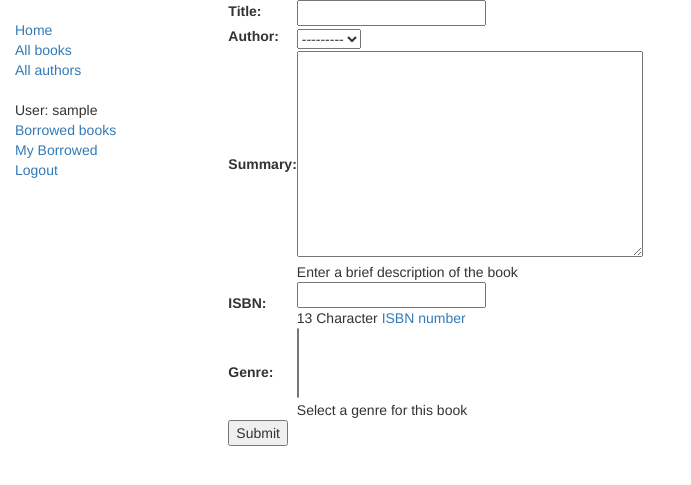
After one commit to goldaev51/developer_mozilla_django, a Django app: page /catalog/book/create/ in a window 1280 px wide. The commit adds this page. Shown: the top 485 px of the page, without its empty margins (0-691 px from the left). Run offline with Django 4.2, Linux system fonts and the light colour scheme; the visitor is signed in with stand-in values (Sample User, id 1); data that the repository does not hold is empty; some libraries are stand-ins or nearby versions.

Commit message:
finish step 9, forms

```diff
--- a/catalog/models.py
+++ b/catalog/models.py
@@ -117,3 +117,4 @@ class Author(models.Model):
 
     class Meta:
         ordering = ['last_name']
+        permissions = (('author_modification', 'Can modify author'),)
--- /dev/null
+++ b/catalog/templates/catalog/book_form.html
@@ -0,0 +1,13 @@
+{% extends "base_generic.html" %}
+
+{% block content %}
+
+<form action="" method="post">
+    {% csrf_token %}
+    <table>
+    {{ form.as_table }}
+    </table>
+    <input type="submit" value="Submit" />
+
+</form>
+{% endblock %}
--- a/catalog/templates/catalog/bookinstance_list_borrowed_books.html
+++ b/catalog/templates/catalog/bookinstance_list_borrowed_books.html
@@ -10,6 +10,9 @@
                 <li class="{% if bookinst.is_overdue %}text-danger{% endif %}">
                     <a href="{% url 'book-detail' bookinst.book.pk %}">{{ bookinst.book.title }}</a>
                     ({{ bookinst.due_back }}) -- Borrowed by {{ bookinst.borrower.username }}
+                    {% if perms.catalog.can_mark_returned %}-
+                        <a href="{% url 'renew-book-librarian' bookinst.id %}">Renew</a>
+                    {% endif %}
                 </li>
             {% endfor %}
         </ul>
--- a/catalog/urls.py
+++ b/catalog/urls.py
@@ -10,4 +10,17 @@ urlpatterns = [
     path('author/<int:pk>', views.AuthorDetailView.as_view(), name='author-detail'),
     path('mybooks/', views.LoanedBooksByUserListView.as_view(), name='my-borrowed'),
     path('borrowed-books/', views.BorrowedBooksByUserListView.as_view(), name='borrowed-books'),
+    path('book/<str:pk>/renew/', views.renew_book_librarian, name='renew-book-librarian')
 ]
+
+urlpatterns += [
+    path('author/create/', views.AuthorCreate.as_view(), name='author_create'),
+    path('author/<int:pk>/update/', views.AuthorUpdate.as_view(), name='author_update'),
+    path('author/<int:pk>/delete/', views.AuthorDelete.as_view(), name='author_delete'),
+]
+
+urlpatterns += [
+    path('book/create/', views.BookCreate.as_view(), name='book_create'),
+    path('book/<int:pk>/update/', views.BookUpdate.as_view(), name='book_update'),
+    path('book/<int:pk>/delete/', views.BookDelete.as_view(), name='book_delete'),
+]
--- a/catalog/views.py
+++ b/catalog/views.py
@@ -1,8 +1,82 @@
+import datetime
+
+from django.contrib.auth.decorators import permission_required
 from django.contrib.auth.mixins import LoginRequiredMixin, PermissionRequiredMixin
-from django.shortcuts import render
+from django.shortcuts import get_object_or_404, render, redirect
+from django.urls import reverse_lazy
 from django.views import generic
+from django.views.generic.edit import CreateView, UpdateView, DeleteView
 
-from .models import Book, Author, BookInstance
+from .forms import RenewBookModelForm
+from .models import Author
+from .models import Book, BookInstance
+
+
+class AuthorCreate(PermissionRequiredMixin, CreateView):
+    model = Author
+    fields = '__all__'
+    initial = {'date_of_death': '12/10/2016', }
+    permission_required = ('catalog.can_add_author',)
+
+
+class AuthorUpdate(PermissionRequiredMixin, UpdateView):
+    model = Author
+    fields = ['first_name', 'last_name', 'date_of_birth', 'date_of_death']
+    permission_required = ('catalog.can_change_author',)
+
+
+class AuthorDelete(PermissionRequiredMixin, DeleteView):
+    model = Author
+    success_url = reverse_lazy('authors')
+    permission_required = ('catalog.can_delete_author',)
+
+
+class BookCreate(PermissionRequiredMixin, CreateView):
+    model = Book
+    fields = '__all__'
+    permission_required = ('catalog.can_add_book',)
+
+
+class BookUpdate(PermissionRequiredMixin, UpdateView):
+    model = Book
+    fields = ['title', 'author', 'summary', 'isbn', 'genre']
+    permission_required = ('catalog.can_change_book',)
+
+
+class BookDelete(PermissionRequiredMixin, DeleteView):
+    model = Book
+    success_url = reverse_lazy('books')
+    permission_required = ('catalog.can_delete_book',)
+
+
+@permission_required('catalog.can_mark_returned')
+def renew_book_librarian(request, pk):
+    """
+    View function for renewing a specific BookInstance by librarian
+    """
+    book_inst = get_object_or_404(BookInstance, pk=pk)
+
+    # If this is a POST request then process the Form data
+    if request.method == 'POST':
+
+        # Create a form instance and populate it with data from the request (binding):
+        form = RenewBookModelForm(request.POST)
+
+        # Check if the form is valid:
+        if form.is_valid():
+            # process the data in form.cleaned_data as required (here we just write it to the model due_back field)
+            book_inst.due_back = form.cleaned_data['due_back']
+            book_inst.save()
+
+            # redirect to a new URL:
+            return redirect('borrowed-books')
+
+    # If this is a GET (or any other method) create the default form.
+    else:
+        proposed_renewal_date = datetime.date.today() + datetime.timedelta(weeks=3)
+        form = RenewBookModelForm(initial={'due_back': proposed_renewal_date, })
+
+    return render(request, 'catalog/book_renew_librarian.html', {'form': form, 'bookinst': book_inst})
 
 
 class BorrowedBooksByUserListView(PermissionRequiredMixin, generic.ListView):
@@ -16,7 +90,6 @@ class BorrowedBooksByUserListView(PermissionRequiredMixin, generic.ListView):
 
     def get_queryset(self):
         return BookInstance.objects.filter(status__exact='o').order_by('due_back')
-
 
 
 class LoanedBooksByUserListView(LoginRequiredMixin, generic.ListView):
@@ -73,3 +146,19 @@ class AuthorListView(generic.ListView):
 
 class AuthorDetailView(generic.DetailView):
     model = Author
+
+
+class AuthorCreate(CreateView):
+    model = Author
+    fields = '__all__'
+    initial = {'date_of_death': '12/10/2016', }
+
+
+class AuthorUpdate(UpdateView):
+    model = Author
+    fields = ['first_name', 'last_name', 'date_of_birth', 'date_of_death']
+
+
+class AuthorDelete(DeleteView):
+    model = Author
+    success_url = reverse_lazy('authors')
```
Also changed, not shown: catalog/forms.py (added, +48 -0 lines), catalog/templates/catalog/author_confirm_delete.html (added, +14 -0 lines), catalog/templates/catalog/author_form.html (added, +13 -0 lines), catalog/templates/catalog/book_confirm_delete.html (added, +14 -0 lines), catalog/templates/catalog/book_renew_librarian.html (added, +16 -0 lines).
